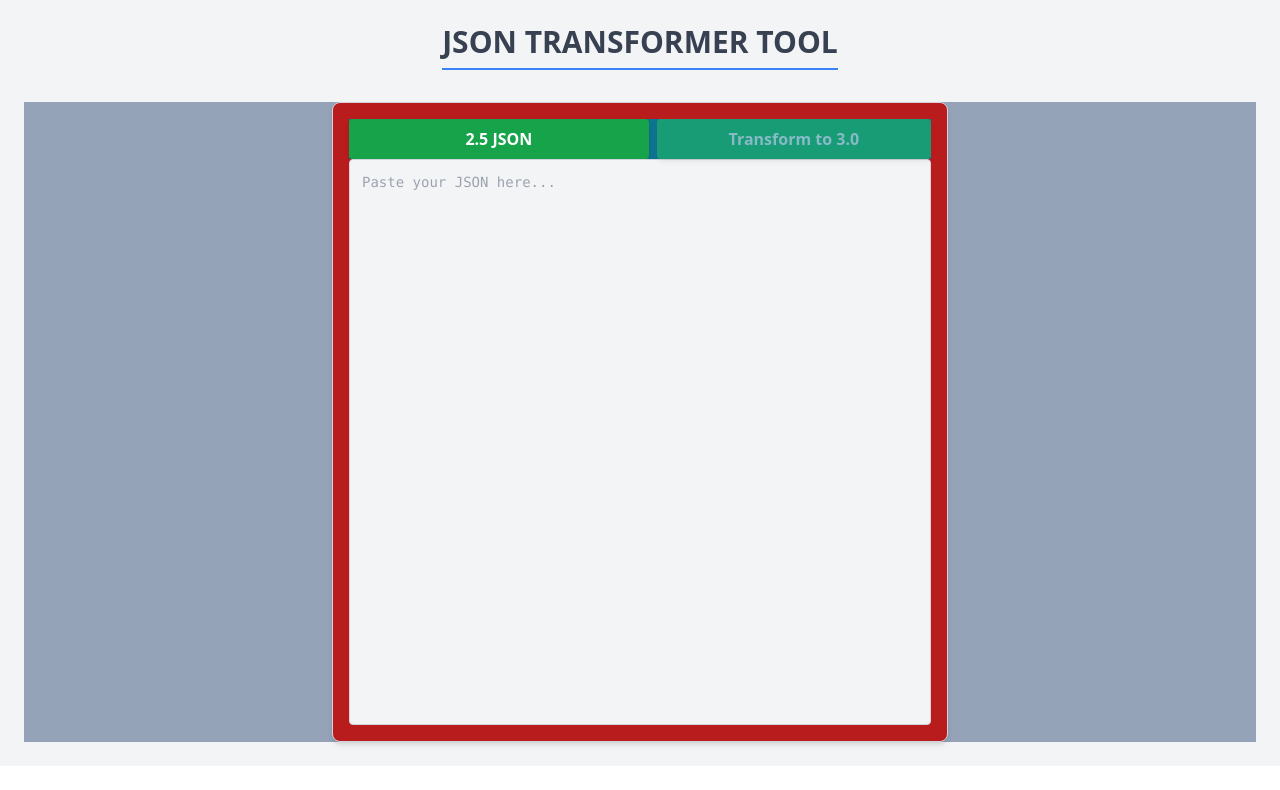
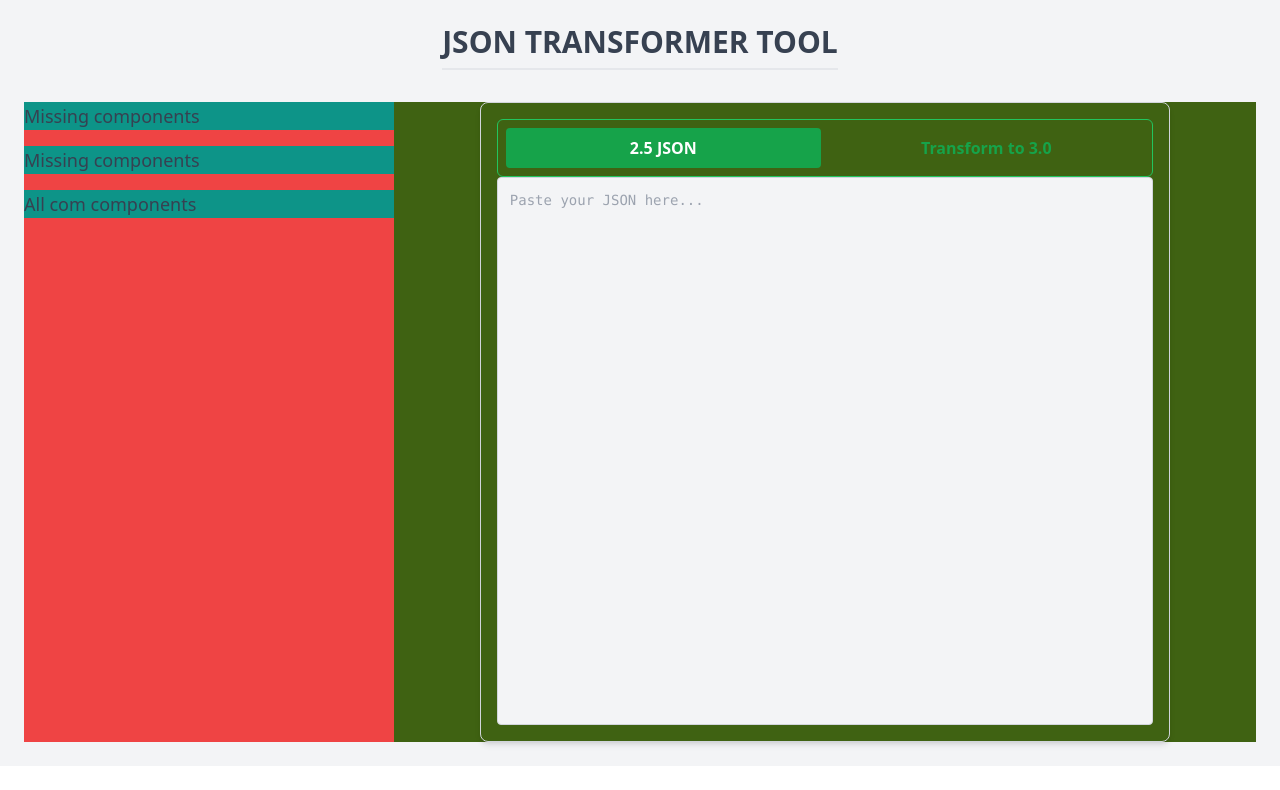
Before and after one commit to RichardIshimwe/2.5_to, a Next.js app: page / in a window 1280 px wide. Shown: the top 790 px of the page. Built offline with nearby package versions, Linux system fonts and the light colour scheme.

Commit message:
code editor done, jumping to all available components

```diff
--- a/app/layout.tsx
+++ b/app/layout.tsx
@@ -1,6 +1,7 @@
 import type { Metadata } from "next";
 import localFont from "next/font/local";
 import "./globals.css";
+import { Toaster } from 'sonner'
 
 const geistSans = localFont({
   src: "./fonts/GeistVF.woff",
@@ -28,6 +29,7 @@ export default function RootLayout({
       <body
         className={`${geistSans.variable} ${geistMono.variable} antialiased`}
       >
+         <Toaster />
         {children}
       </body>
     </html>
--- a/app/page.tsx
+++ b/app/page.tsx
@@ -4,6 +4,7 @@ import { useState } from "react";
 import { Light as SyntaxHighlighter } from "react-syntax-highlighter";
 import { docco } from "react-syntax-highlighter/dist/cjs/styles/hljs";
 import { cn } from "./utils/cn";
+import { toast } from "sonner";
 
 export default function App() {
   const [code, setCode] = useState<string>("");
@@ -23,6 +24,10 @@ export default function App() {
         };
         setTransformedCode(JSON.stringify(transformed, null, 2));
       } catch {
+        toast.error(`Invalid JSON`, {
+          position: "top-right",
+        });
+        setCurrentVersion("2.5");
         setTransformedCode("Invalid JSON");
       } finally {
         setLoading(false);
@@ -37,41 +42,42 @@ export default function App() {
 
   return (
     <div className="flex flex-col items-center bg-gray-100 p-6 font-sans">
-      <h1 className="text-3xl font-bold uppercase text-gray-700 border-b-2 border-blue-500 pb-2 mb-8">
+      <h1 className="text-3xl font-bold uppercase text-gray-700 border-b-2  pb-2 mb-8">
         JSON Transformer Tool
       </h1>
-      <div className="flex w-full bg-slate-400 justify-center">
-        <div className="flex flex-col w-1/2 bg-red-700 rounded-lg shadow-md border border-gray-300 p-4 h-[80vh]">
-          <div className="w-full bg-cyan-700 flex justify-between gap-2">
+      <div className="w-full flex">
+        <div className="bg-red-500 w-[30%]">
+          <div className="bg-teal-600">
+            <p className="text-gray-700 text-lg mb-4">Missing components</p>
+          </div>
+          <div className="bg-teal-600">
+            <p className="text-gray-700 text-lg mb-4">Missing components</p>
+          </div>
+          <div className="bg-teal-600">
+            <p className="text-gray-700 text-lg mb-4">All com components</p>
+          </div>
+        </div>
+        <div className="flex bg-lime-800  justify-center w-[70%]">
+          <div className="flex flex-col w-[80%] rounded-lg shadow-md border border-gray-300 p-4 h-[80vh]">
+            <div className="w-full  flex justify-between gap-2 p-2 border border-green-500 rounded-md">
               <button
                 onClick={() => handleTransform("2.5")}
                 className={cn(
-                "px-6 py-2 w-full bg-green-500 text-white font-semibold rounded shadow-md hover:bg-green-550 transition-all",
-                currentVersion === "2.5" ? "bg-green-600" : ""
+                  "px-6 py-2 w-full text-green-600  font-semibold rounded hover:bg-green-550 transition-all",
+                  currentVersion === "2.5" ? "bg-green-600 text-white" : ""
                 )}
               >
                 2.5 JSON
               </button>
-            <div className="relative inline-block group w-full">
               <button
                 onClick={() => handleTransform("3.0")}
-                disabled={(transformedCode.length === 0 || transformedCode == "Invalid JSON" )}
                 className={cn(
-                  "px-6 py-2 w-full bg-green-500 text-white font-semibold rounded shadow-md hover:bg-green-550 transition-all",
-                  currentVersion === "3.0" ? "bg-green-600" : "",
-                  (transformedCode.length === 0 || transformedCode == "Invalid JSON" )
-                    ? "opacity-50 cursor-not-allowed"
-                    : ""
+                  "px-6 py-2 w-full text-green-600 font-semibold rounded hover:bg-green-550 transition-all",
+                  currentVersion === "3.0" ? "bg-green-600 text-white" : ""
                 )}
               >
                 Transform to 3.0
               </button>
-              <div className="absolute -top-8 left-1/2 transform -translate-x-1/2 text-[red] text-sm opacity-0 group-hover:opacity-100 transition-opacity w-full">
-                {(transformedCode.length === 0 || transformedCode == "Invalid JSON" )
-                  ? "Provide a valid JSON"
-                  : ""}
-              </div>
-            </div>
             </div>
             {currentVersion == "2.5" ? (
               <textarea
@@ -157,5 +163,6 @@ export default function App() {
         </div> */}
         </div>
       </div>
+    </div>
   );
 }
--- a/package.json
+++ b/package.json
@@ -14,6 +14,7 @@
     "react": "^18",
     "react-dom": "^18",
     "react-syntax-highlighter": "^15.6.1",
+    "sonner": "^1.7.0",
     "tailwind-merge": "^2.5.4"
   },
   "devDependencies": {
```
Also changed, not shown: 1 other file (tests, documents, lock files or other folders). Lines whose indentation alone changed are shown as unchanged.
